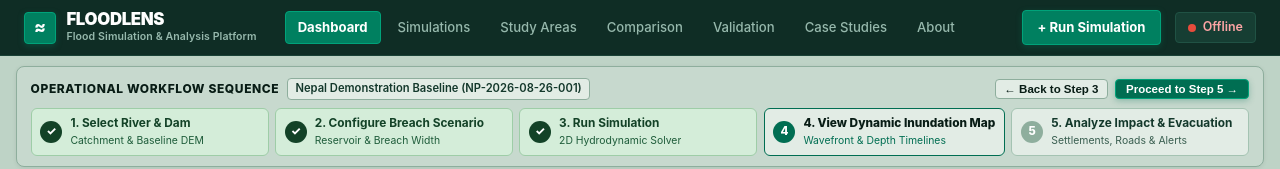
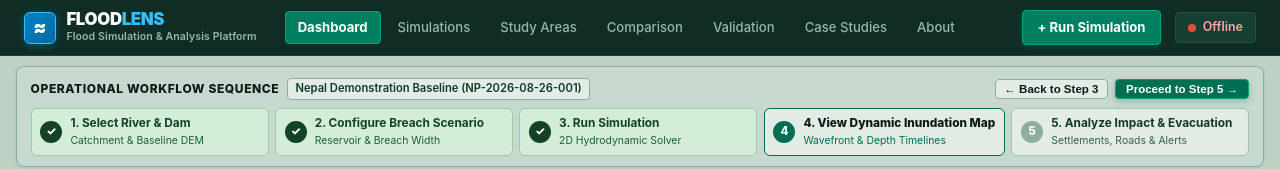
Before and after one commit to tani2112/FloodLens, a React (Vite) app in the folder frontend/: page / in a window 1280 px wide. Shown: the top 169 px of the page. Built offline with nearby package versions, Linux system fonts and the light colour scheme; no server answers.

Commit message:
style: update FloodLens logo badge and brand accent to vibrant scientific blue

```diff
--- a/frontend/src/components/layout/AppShell.tsx
+++ b/frontend/src/components/layout/AppShell.tsx
@@ -21,7 +21,7 @@ export const AppShell: React.FC = () => {
       <footer style={{ padding: '0.75rem 1.5rem', background: '#0F2D25', borderTop: '1px solid #1A4237', fontSize: '0.8rem', color: '#96B8AC' }}>
         <div style={{ maxWidth: '1600px', margin: '0 auto', display: 'flex', justifyContent: 'space-between', alignItems: 'center', flexWrap: 'wrap', gap: '1rem' }}>
           <div>
-            <strong style={{ color: '#FFFFFF' }}>FloodLens</strong> — Flash Flood Simulation & Geospatial Decision Support Platform
+            <strong style={{ color: '#FFFFFF' }}>FLOOD<span style={{ color: '#38BDF8' }}>LENS</span></strong> — Flash Flood Simulation & Geospatial Decision Support Platform
           </div>
           <div style={{ fontSize: '0.75rem', color: '#7AA394' }}>
             Operational Geospatial Intelligence System
--- a/frontend/src/components/layout/TopNav.tsx
+++ b/frontend/src/components/layout/TopNav.tsx
@@ -59,23 +59,23 @@ export const TopNav: React.FC = () => {
             style={{
               width: '32px',
               height: '32px',
-              borderRadius: '4px',
-              background: '#008060',
-              border: '1px solid #00A37A',
+              borderRadius: '6px',
+              background: 'linear-gradient(135deg, #0284C7, #0369A1)',
+              border: '1px solid #38BDF8',
               display: 'flex',
               alignItems: 'center',
               justifyContent: 'center',
               color: '#FFFFFF',
-              fontWeight: 800,
-              fontSize: '1.1rem',
-              boxShadow: '0 2px 6px rgba(0, 128, 96, 0.35)'
+              fontWeight: 900,
+              fontSize: '1.2rem',
+              boxShadow: '0 2px 8px rgba(2, 132, 199, 0.45)'
             }}
           >
             ≈
           </div>
           <div>
             <div style={{ fontSize: '1.05rem', fontWeight: 900, color: '#FFFFFF', letterSpacing: '-0.02em', lineHeight: 1.1 }}>
-              FLOODLENS
+              FLOOD<span style={{ color: '#38BDF8' }}>LENS</span>
             </div>
             <div style={{ fontSize: '0.66rem', color: '#96B8AC', fontWeight: 600, letterSpacing: '0.01em' }}>
               Flood Simulation & Analysis Platform
```
